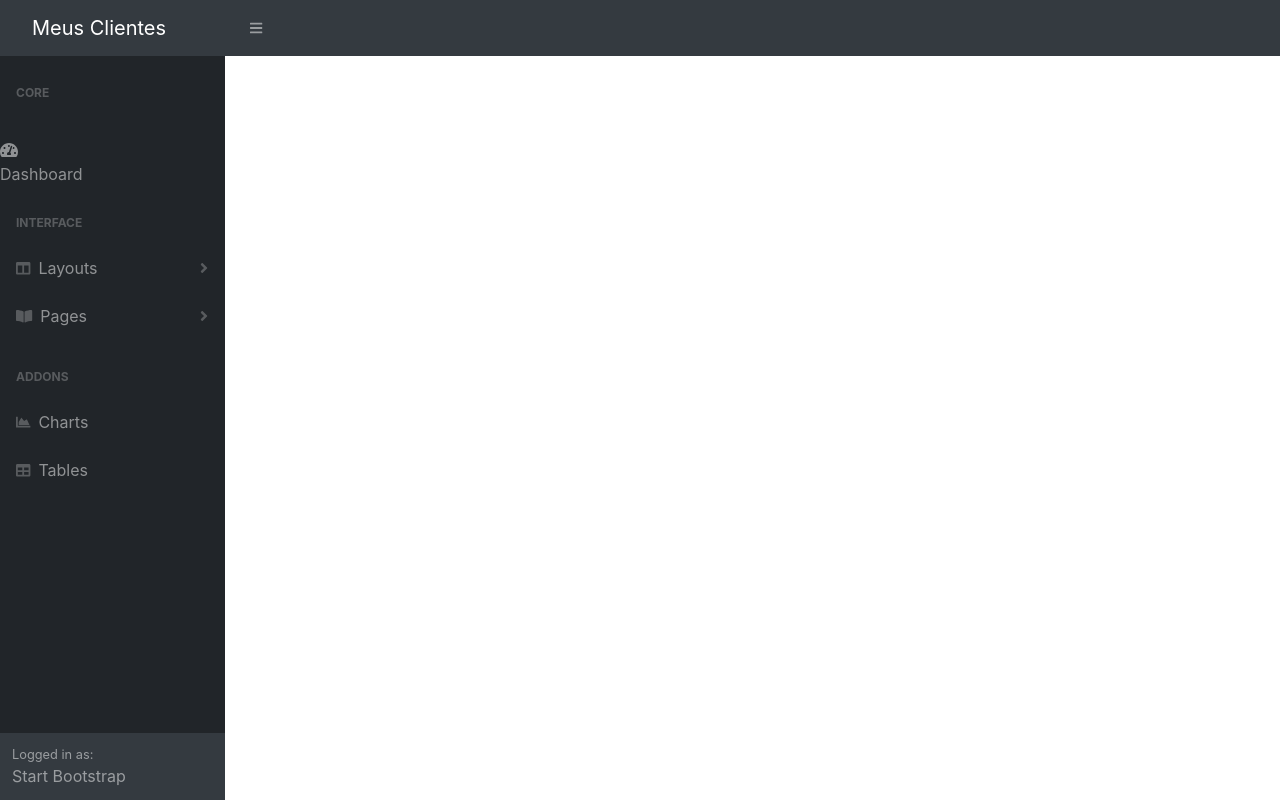
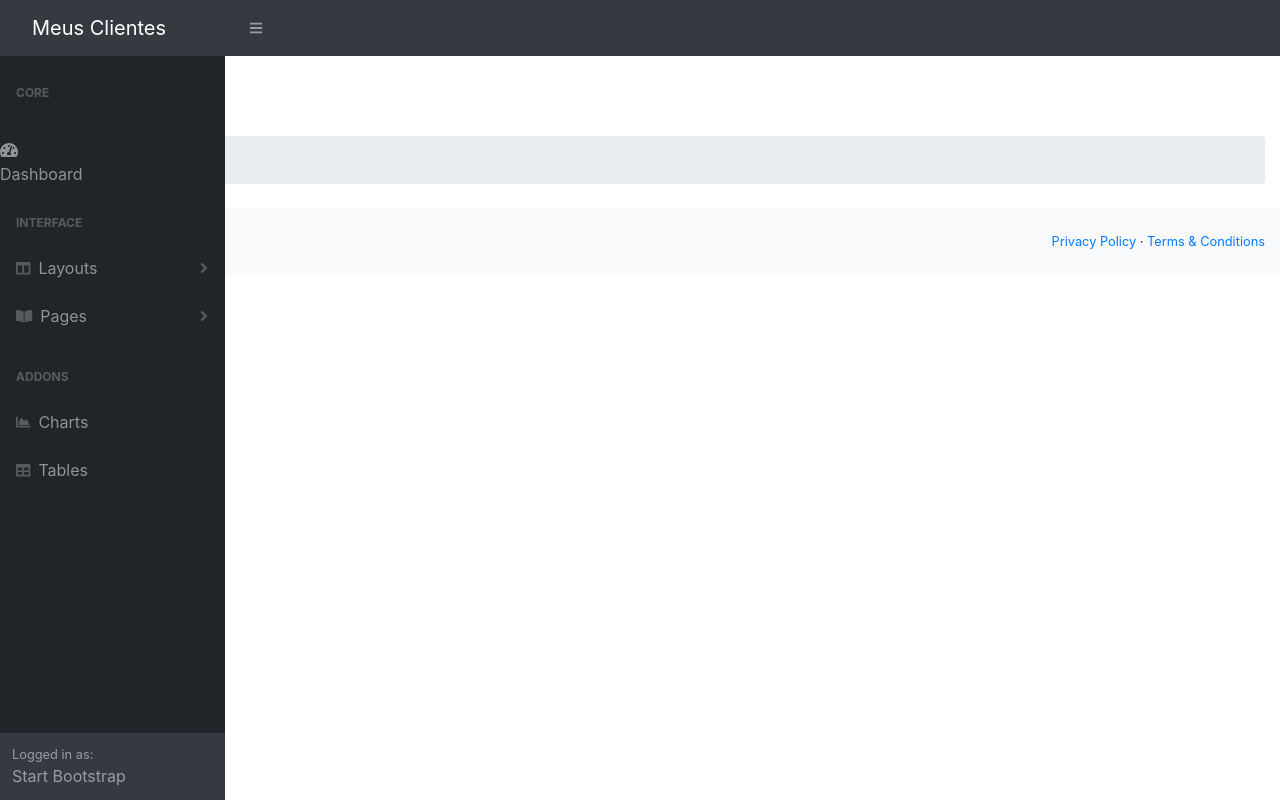
Before and after one commit to RodrigoFernandes79/Projeto-Vendas-Front-End, an Angular app: page / in a window 1280 px wide. Built offline with nearby package versions, Linux system fonts and the light colour scheme.

Commit message:
Concluindo o Template;

```diff
--- a/src/app/app.component.html
+++ b/src/app/app.component.html
@@ -1,4 +1,26 @@
 <app-navbar></app-navbar>
 <div id="layoutSidenav">
     <app-sidebar></app-sidebar>
+    <div id="layoutSidenav_content">
+        <main>
+            <div class="container-fluid">
+                <app-home></app-home>
+            </div>
+            <footer class="py-4 bg-light mt-auto">
+                <div class="container-fluid">
+                    <div class="d-flex align-items-center justify-content-between small">
+                        <div class="text-muted">Copyright &copy; Projeto Vendas 2021</div>
+                        <div>
+                            <a href="#">Privacy Policy</a> &middot;
+                            <a href="#">Terms &amp; Conditions</a>
+                        </div>
+                    </div>
+                </div>
+            </footer>
+
+        </main>
+
+
+    </div>
+
 </div>
--- a/src/app/app.module.ts
+++ b/src/app/app.module.ts
@@ -4,6 +4,7 @@
 import { TemplateModule } from './template/template.module';
 
 import { AppComponent } from './app.component';
+import { HomeComponent } from './home/home.component';
 
 
 
@@ -12,6 +13,7 @@
 @NgModule({
   declarations: [
     AppComponent,
+    HomeComponent,
 
 
   ],
--- /dev/null
+++ b/src/app/home/home.component.html
@@ -0,0 +1,4 @@
+<h1 class="mt-4">Home</h1>
+<ol class="breadcrumb mb-4">
+    <li class="breadcrumb-item active">Bem-Vindo</li>
+</ol>
--- /dev/null
+++ b/src/app/home/home.component.ts
@@ -0,0 +1,15 @@
+import { Component, OnInit } from '@angular/core';
+
+@Component({
+  selector: 'app-home',
+  templateUrl: './home.component.html',
+  styleUrls: ['./home.component.css']
+})
+export class HomeComponent implements OnInit {
+
+  constructor() { }
+
+  ngOnInit(): void {
+  }
+
+}
```
Also changed, not shown: src/app/home/home.component.css (added).
